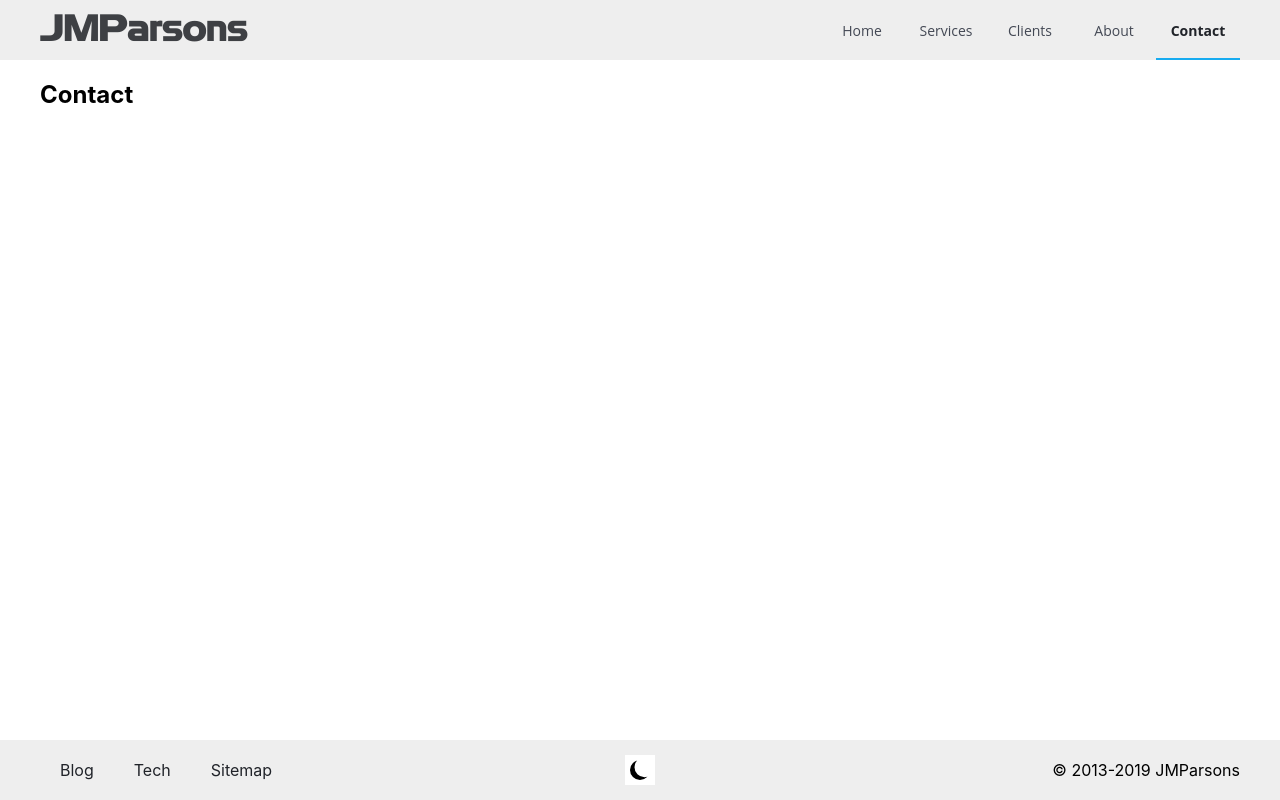
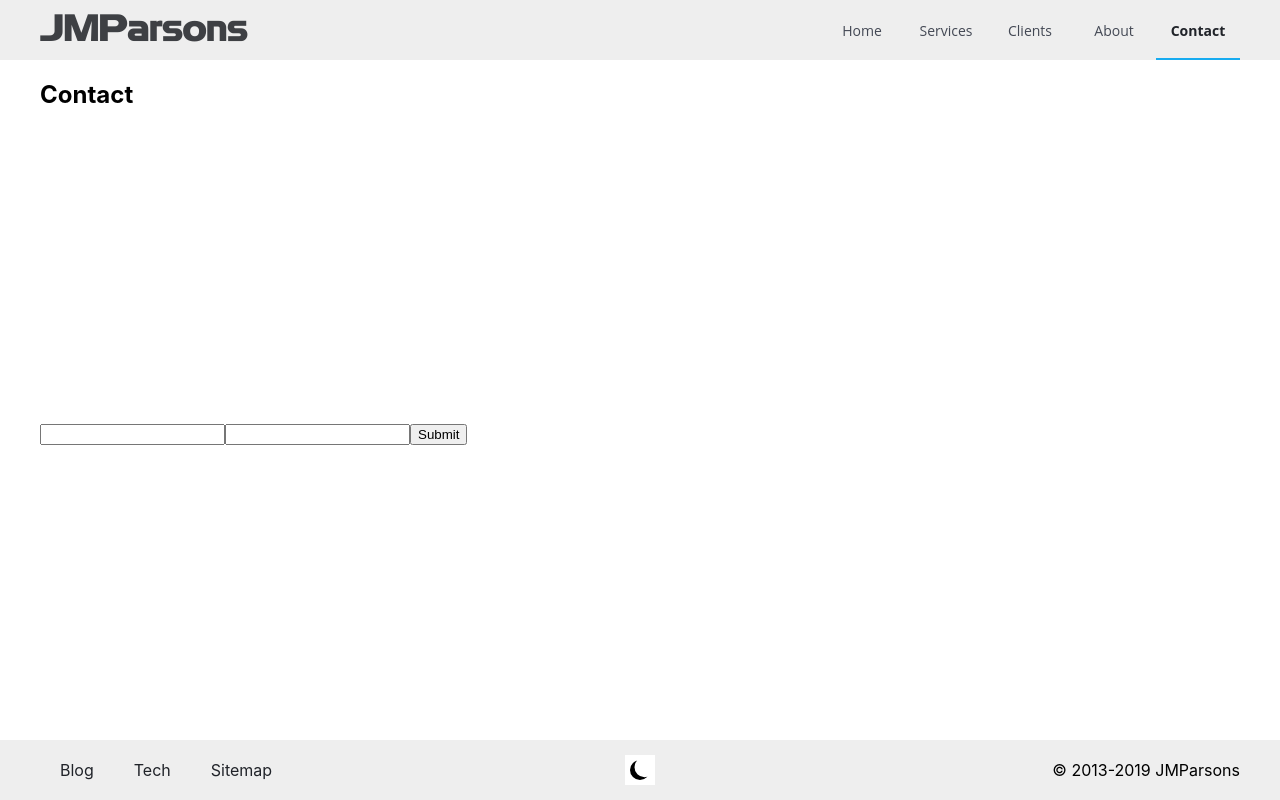
Before and after one commit to jmparsons/jmparsons.com, a React (Create React App) app: page /contact in a window 1280 px wide. Built offline with nearby package versions, Linux system fonts and the light colour scheme.

Commit message:
Added formik and yup with basic form.

```diff
--- a/package.json
+++ b/package.json
@@ -10,13 +10,16 @@
     "@types/react-helmet": "^5.0.8",
     "@types/react-router-dom": "^4.3.1",
     "@types/styled-components": "^4.1.10",
+    "@types/yup": "^0.26.9",
+    "formik": "^1.5.1",
     "react": "^16.8.1",
     "react-dom": "^16.8.1",
     "react-helmet": "^5.2.0",
     "react-router-dom": "^4.3.1",
     "react-scripts": "2.1.5",
     "styled-components": "^4.1.3",
-    "typescript": "3.3.3"
+    "typescript": "3.3.3",
+    "yup": "^0.26.10"
   },
   "scripts": {
     "start": "react-scripts start",
--- a/src/components/Pages/Contact.tsx
+++ b/src/components/Pages/Contact.tsx
@@ -1,9 +1,48 @@
 import React from 'react';
 import LayoutsMain from '../Layouts/Main';
+import { Formik, Field, Form } from 'formik';
+import * as Yup from 'yup';
+
+const FormSchema = Yup.object().shape({
+  name: Yup.string()
+    .min(2, 'Too Short!')
+    .max(50, 'Too Long!')
+    .required('Required'),
+  email: Yup.string()
+    .email('Invalid email')
+    .required('Required'),
+});
 
 const Contact: React.FC = () => (
   <LayoutsMain title="Contact · JMParsons">
     <h2>Contact</h2>
+    <Formik
+      initialValues={{ name: '', email: '' }}
+      validationSchema={FormSchema}
+      onSubmit={(values, actions) => {
+        console.log(values);
+        try {
+          setTimeout(() => {
+            console.log('fake call');
+          }, 1000);
+        } catch (error) {
+          console.log('error', error);
+          actions.setSubmitting(false);
+        }
+      }}
+      render={({ errors, status, touched, isSubmitting }) => (
+        <Form>
+          <Field type="text" name="name" />
+          {errors.name && touched.name && <div>{errors.name}</div>}
+          <Field type="email" name="email" />
+          {errors.email && touched.email && <div>{errors.email}</div>}
+          {status && status.msg && <div>{status.msg}</div>}
+          <button type="submit" disabled={isSubmitting}>
+            Submit
+          </button>
+        </Form>
+      )}
+    />
   </LayoutsMain>
 );
 
```
Also changed, not shown: 1 other file (tests, documents, lock files or other folders).
